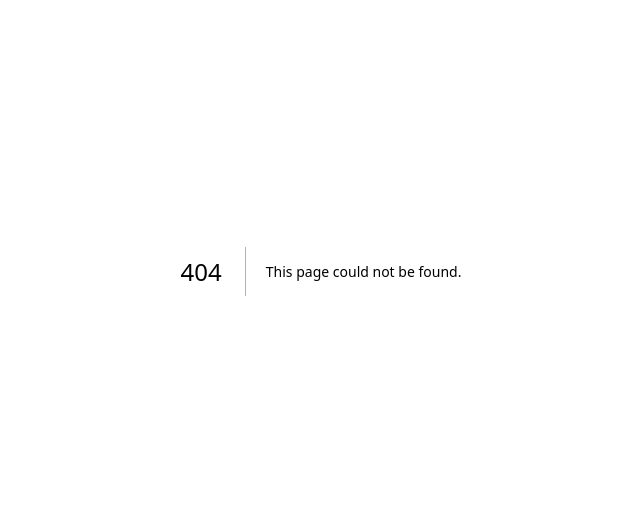
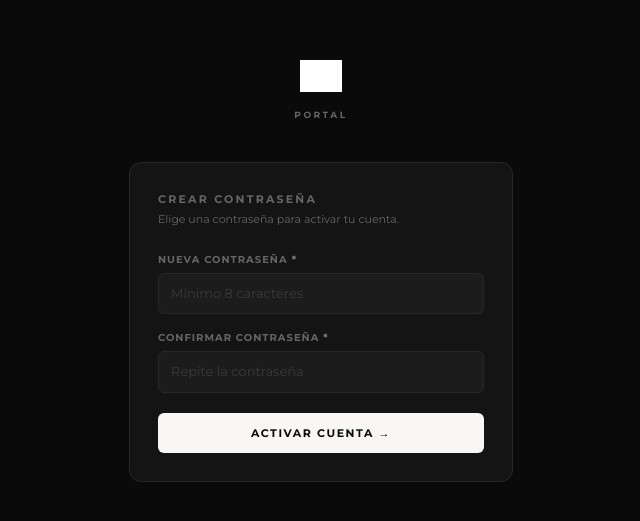
Before and after one commit to franciscoesquivelv/4meaning, a Next.js app in the folder portal/: page /invite/set-password in a window 1280 px wide. Before the commit this address had no page. Shown: the part 129-650 px from the top of the page, without its empty margins (319-959 px from the left). Built offline with nearby package versions, Linux system fonts and the light colour scheme; grey boxes are pictures that could not be loaded.

Commit message:
feat: handle invite token_hash in callback + set-password page

```diff
--- a/portal/app/auth/callback/route.ts
+++ b/portal/app/auth/callback/route.ts
@@ -3,22 +3,39 @@ import { createClient } from '@/lib/supabase/server'
 
 export async function GET(request: Request) {
   const { searchParams, origin } = new URL(request.url)
-  const code  = searchParams.get('code')
-  const next  = searchParams.get('next') ?? '/invite'
-  const error = searchParams.get('error')
+
+  const code       = searchParams.get('code')
+  const tokenHash  = searchParams.get('token_hash')
+  const type       = searchParams.get('type') as 'invite' | 'recovery' | 'signup' | null
+  const next       = searchParams.get('next') ?? '/'
+  const error      = searchParams.get('error')
 
   if (error) {
     return NextResponse.redirect(`${origin}/login?error=${encodeURIComponent(error)}`)
   }
 
+  const supabase = await createClient()
+
+  // ── Invite / magic-link / recovery flow (token_hash) ──
+  if (tokenHash && type) {
+    const { error } = await supabase.auth.verifyOtp({ token_hash: tokenHash, type })
+
+    if (!error) {
+      // For invites → send to set-password page
+      const dest = type === 'invite' ? '/invite/set-password' : next
+      return NextResponse.redirect(`${origin}${dest}`)
+    }
+
+    return NextResponse.redirect(`${origin}/login?error=link_invalido`)
+  }
+
+  // ── PKCE code flow ──────────────────────────────────────
   if (code) {
-    const supabase = await createClient()
     const { error } = await supabase.auth.exchangeCodeForSession(code)
-
     if (!error) {
       return NextResponse.redirect(`${origin}${next}`)
     }
   }
 
-  return NextResponse.redirect(`${origin}/login?error=invite_invalid`)
+  return NextResponse.redirect(`${origin}/login?error=link_invalido`)
 }
--- /dev/null
+++ b/portal/app/invite/set-password/page.tsx
@@ -0,0 +1,117 @@
+'use client'
+
+import { useState } from 'react'
+import { useRouter } from 'next/navigation'
+import { createClient } from '@/lib/supabase/client'
+import { Button } from '@/components/ui/button'
+import { Input } from '@/components/ui/input'
+
+export default function SetPasswordPage() {
+  const router = useRouter()
+  const [password,  setPassword]  = useState('')
+  const [confirm,   setConfirm]   = useState('')
+  const [error,     setError]     = useState('')
+  const [loading,   setLoading]   = useState(false)
+
+  async function handleSubmit(e: React.FormEvent) {
+    e.preventDefault()
+    setError('')
+
+    if (password.length < 8) {
+      setError('La contraseña debe tener al menos 8 caracteres.')
+      return
+    }
+    if (password !== confirm) {
+      setError('Las contraseñas no coinciden.')
+      return
+    }
+
+    setLoading(true)
+    const supabase = createClient()
+    const { error } = await supabase.auth.updateUser({ password })
+
+    if (error) {
+      setError('Error al guardar la contraseña. Intenta de nuevo.')
+      setLoading(false)
+      return
+    }
+
+    // Redirect based on role
+    const { data: { user } } = await supabase.auth.getUser()
+    if (!user) { router.push('/login'); return }
+
+    const { data: profile } = await supabase
+      .from('profiles')
+      .select('role')
+      .eq('id', user.id)
+      .single()
+
+    const role = profile?.role ?? 'participant'
+    if (['super_admin', 'admin', 'staff'].includes(role)) {
+      router.push('/dashboard')
+    } else {
+      router.push('/mi-retiro')
+    }
+  }
+
+  return (
+    <div className="min-h-screen bg-background flex items-center justify-center px-4">
+      <div className="w-full max-w-sm">
+        {/* Logo */}
+        <div className="flex flex-col items-center gap-4 mb-10">
+          <img
+            src="/logo.png"
+            alt="Trascendencia"
+            className="h-8 w-auto"
+            style={{ filter: 'brightness(0) invert(1)' }}
+          />
+          <p className="text-[9px] font-bold tracking-[0.28em] uppercase text-muted">
+            Portal
+          </p>
+        </div>
+
+        <div className="bg-surface border border-border rounded-xl p-7">
+          <h1 className="text-[11px] font-bold uppercase tracking-[0.2em] text-muted mb-1">
+            Crear contraseña
+          </h1>
+          <p className="text-[11px] text-muted mb-6">
+            Elige una contraseña para activar tu cuenta.
+          </p>
+
+          <form onSubmit={handleSubmit} className="flex flex-col gap-4">
+            <Input
+              id="password"
+              label="Nueva contraseña"
+              type="password"
+              required
+              autoComplete="new-password"
+              placeholder="Mínimo 8 caracteres"
+              value={password}
+              onChange={e => setPassword(e.target.value)}
+            />
+            <Input
+              id="confirm"
+              label="Confirmar contraseña"
+              type="password"
+              required
+              autoComplete="new-password"
+              placeholder="Repite la contraseña"
+              value={confirm}
+              onChange={e => setConfirm(e.target.value)}
+            />
+
+            {error && (
+              <p className="text-[11px] text-error bg-error/8 border border-error/20 rounded px-3 py-2">
+                {error}
+              </p>
+            )}
+
+            <Button type="submit" loading={loading} size="md" className="w-full mt-1">
+              Activar cuenta →
+            </Button>
+          </form>
+        </div>
+      </div>
+    </div>
+  )
+}
```
